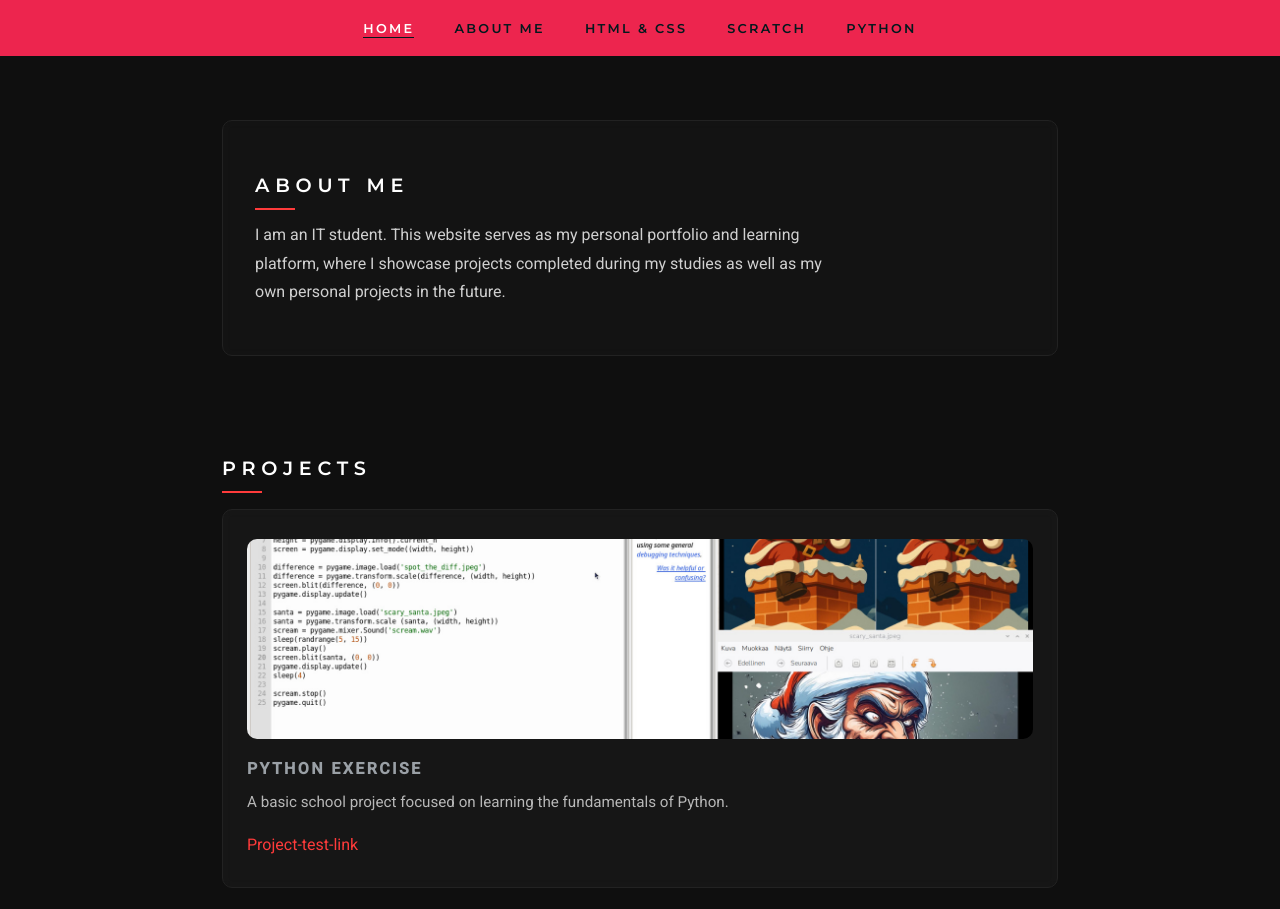
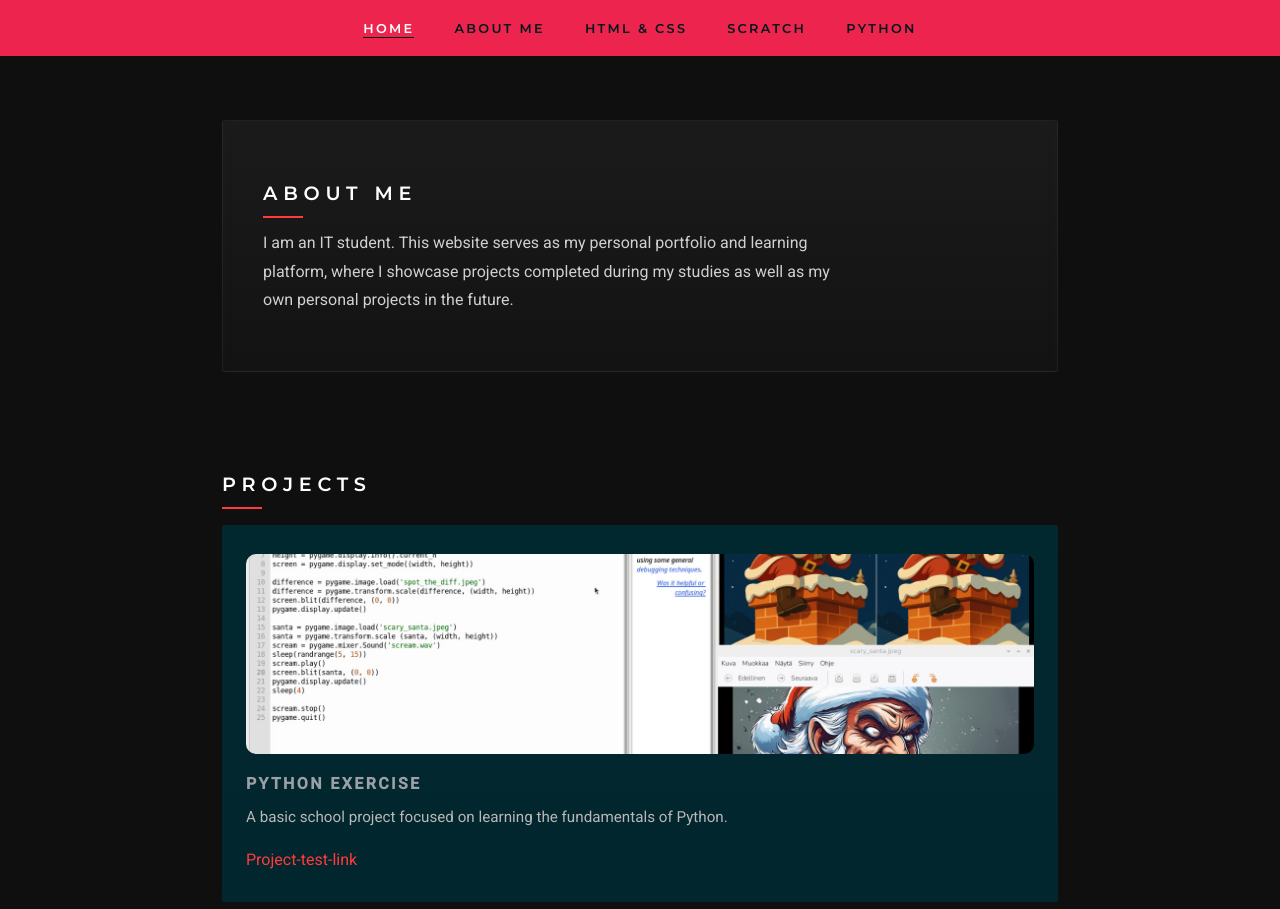
Before and after one commit to lobotomiatohtori/lobotomiatohtori.github.io, a plain HTML site: page index.html in a window 1280 px wide. Shown: the part 480-1389 px from the top of the page. Drawn offline with Linux system fonts and the light colour scheme.

Commit message:
Update style.css

```diff
--- a/style.css
+++ b/style.css
@@ -227,11 +227,16 @@ section + section {
 }
 
 .about {
-  padding: 2rem 2rem;
+  padding: 2.5rem;
   border: 1px solid #222;
-  border-radius: 10px;
-  background: rgba(255, 255, 255, 0.02);
-  backdrop-filter: blur(4px);
+  border-radius: 2px;
+  background: linear-gradient(
+    180deg,
+    rgba(255, 255, 255, 0.05),
+    rgba(255, 255, 255, 0.02)
+  );
+  backdrop-filter: blur(6px);
+  border: 1px solid rgba(255, 255, 255, 0.06);
   position: relative;
 }
 
@@ -249,9 +254,13 @@ section + section {
 .project {
   padding: 1.8rem 1.5rem;
   margin-bottom: 1.5rem;
-  border: 1px solid #222;
-  border-radius: 10px;
-  background: rgba(255, 255, 255, 0.03);
+  border-radius: 2px;
+  background: linear-gradient(
+    180deg,
+    rgba(0, 42, 50, 0.92),
+    rgba(0, 42, 50, 0.85)
+  );
+  border: 1px solid rgba(255, 255, 255, 0.06)
   backdrop-filter: blur(4px);
   transition: all 0.25s ease;
 }
```
